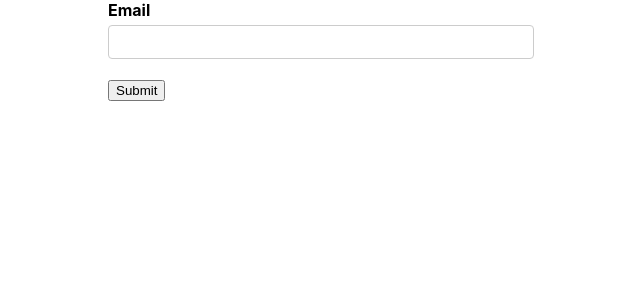
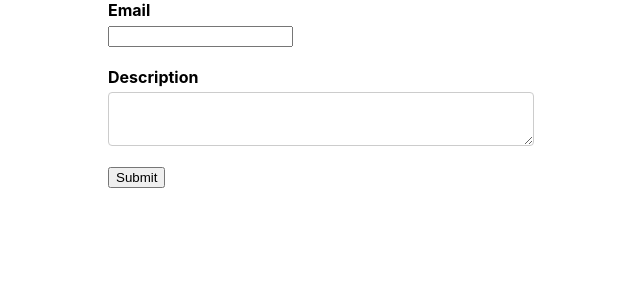
Before and after one commit to react-js-sandbox/formik, a React (Create React App) app in the folder formik-controls/: page / in a window 1280 px wide. Shown: the top 300 px of the page, without its empty margins (319-959 px from the left). Built offline with nearby package versions, Linux system fonts and the light colour scheme.

Commit message:
reusable formik textarea

```diff
--- a/formik-controls/src/components/FormikContainer.js
+++ b/formik-controls/src/components/FormikContainer.js
@@ -5,10 +5,12 @@ import FormikControl from "./FormikControl";
 
 const FormikContainer = () => {
     const initialValues = {
-        email: ''
+        email: '',
+        description: ''
     };
     const validationSchema = Yup.object({
-        email: Yup.string().required('Required')
+        email: Yup.string().required('Required'),
+        description: Yup.string().required('Required'),
     });
     const onSubmit = values => console.log('Form data', values);
 
@@ -16,7 +18,8 @@ const FormikContainer = () => {
         <Formik initialValues={initialValues} onSubmit={onSubmit} validationSchema={validationSchema}>
             {
                 formik => <Form>
-                    <FormikControl control='input' type='email' label='Email' name='email'/>
+                    <FormikControl control='input' label='Email' name='email'/>
+                    <FormikControl control='textarea' label='Description' name='description'/>
                     <button type='submit'>Submit</button>
                 </Form>
             }
--- a/formik-controls/src/components/FormikControl.js
+++ b/formik-controls/src/components/FormikControl.js
@@ -1,5 +1,6 @@
 import React from 'react';
 import Input from "./Input";
+import Textarea from "./Textarea";
 
 const FormikControl = (props) => {
     const {control, ...rest} = props;
@@ -7,7 +8,9 @@ const FormikControl = (props) => {
         case 'input':
             return <Input {...rest}/>
         case 'textarea':
+            return <Textarea {...rest}/>
         case 'select':
+
         case 'radio':
         case 'checkbox':
         case 'date':
--- /dev/null
+++ b/formik-controls/src/components/Textarea.js
@@ -0,0 +1,16 @@
+import React from 'react';
+import {ErrorMessage, Field} from "formik";
+import TextError from "./TextError";
+
+const Textarea = (props) => {
+    const {label, name, ...rest} = props;
+    return (
+        <div className='form-control'>
+            <label htmlFor={name}>{label}</label>
+            <Field as='textarea' id={name} name={name} {...rest}/>
+            <ErrorMessage name={name} component={TextError}/>
+        </div>
+    );
+};
+
+export default Textarea;
```
